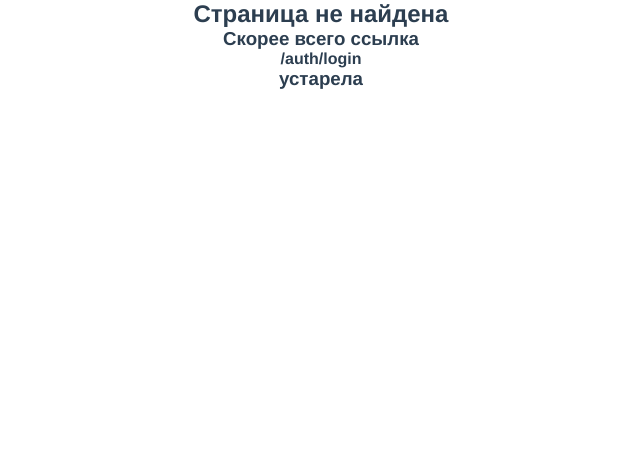
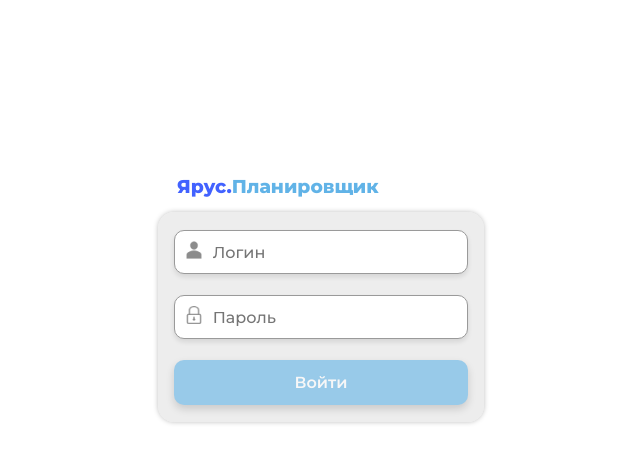
Before and after one commit to evgenyShinkarev2000/yarus-tasks-manager, a Vue app: page /auth/login in a window 1280 px wide. Before the commit this address led to /errors/404. Shown: the top 462 px of the page, without its empty margins (319-959 px from the left). Built offline with nearby package versions, Linux system fonts and the light colour scheme.

Commit message:
Сделал форму входа

```diff
--- a/src/App.vue
+++ b/src/App.vue
@@ -3,6 +3,27 @@
 </template>
 
 <script lang="ts">
+import { defineComponent } from 'vue';
+import { RouterView } from 'vue-router';
+
+function UnlockScaling(): void{
+  const appElement = document.querySelector("#app");
+      if (!appElement){
+        return;
+      }
+      const htmlAppElement = appElement as HTMLElement;
+      const solvedWidth = getComputedStyle(appElement).getPropertyValue("--swpx");
+      const solvedHeight = getComputedStyle(appElement).getPropertyValue("--shpx");
+      htmlAppElement.style.setProperty("--swpx", (window.innerWidth / 1920).toString() + "px");
+      htmlAppElement.style.setProperty("--shpx", (window.innerHeight / 1080).toString() + "px");
+}
+
+ export default defineComponent({
+    name: "App",
+    mounted(){
+      UnlockScaling();
+    }
+  })
 </script>
 
 <style lang="scss">
--- /dev/null
+++ b/src/components/AuthForm.vue
@@ -0,0 +1,76 @@
+<template>
+  <form @submit.prevent="">
+    <FormFiled :appearance="'login'" @input-valid-change="inputValidChange"></FormFiled>
+    <FormFiled :appearance="'password'" @input-valid-change="inputValidChange"></FormFiled>
+    <button class="h2-font" :class="isDisabled ? 'disabled' : 'enabled'" @click.prevent="submitButtonClick">Войти</button>
+  </form>
+</template>
+
+<script lang="ts">
+import { IFieldValidator } from '@/interfaces/IFiledValidator';
+import { IFormFieldValidState } from '@/interfaces/IFormFieldValidState';
+import { services } from '@/main';
+import { defineComponent } from 'vue';
+import FormFiled from './FormFiled.vue';
+
+export default defineComponent({
+  name: "AuthForm",
+  components: { FormFiled },
+  methods: {
+    inputValidChange(validState: IFormFieldValidState){
+      const index = this.fieldsValidState.findIndex((e: IFormFieldValidState) => e.id === validState.id)
+      if ( index < 0){
+        //@ts-ignore
+        this.fieldsValidState.push(validState);
+      }
+      else{
+        //@ts-ignore
+        this.fieldsValidState[index] = validState;
+      }
+
+      if( this.fieldsValidState.findIndex((e: IFormFieldValidState) => e.isValid === false) >= 0){
+        this.isDisabled = true;
+      }
+      else{
+        this.isDisabled = false;
+      }
+
+    },
+    submitButtonClick(){
+      if (this.isDisabled){
+        return;
+      }
+
+      services.permissionService.authenticate("123", "123");
+      this.$router.push({name: 'workPlace'});
+    }
+  },
+  data(){
+    return{
+      isDisabled: true,
+      fieldsValidState: []
+    }
+  }
+})
+</script>
+
+<style lang="scss" scoped>
+form{
+  height: 100%;
+  display: flex;
+  flex-direction: column;
+  justify-content: flex-start;
+  gap: calc(28 * var(--shpx));
+}
+button {
+  width: 100%;
+  height: calc(60 * var(--shpx));
+  background-color: $light-blue;
+  box-shadow: 0px 4px 8px rgba(0, 0, 0, 0.25);
+  border-radius: 10px;
+  color: $white !important;
+  &.disabled{
+    opacity: 0.6;
+  }
+}
+</style>
--- /dev/null
+++ b/src/components/FormFiled.vue
@@ -0,0 +1,146 @@
+<template>
+  <div class="field">
+    <div class="input">
+      <div class="img-container">
+        <img v-if:="appearanceSetting.leftIconName" :src="require(`@/assets/${appearanceSetting.leftIconName}`)">
+      </div>
+      <input :class="isDirty ? 'dirty input-2-font' : 'move-down input-secondary-2-font'"
+        :type="appearanceSetting.inputType" :placeholder="appearanceSetting.placeHolder" ref="input"
+        @input="inputChange">
+    </div>
+    <div class="errors">
+      <span class="error" v-for="error of validationErrors">{{ error }}</span>
+    </div>
+  </div>
+
+</template>
+
+<script lang="ts">import { defineComponent, PropType } from 'vue';
+import { FormFieldAppearance } from '@/types/FormFieldAppearance';
+import { IFieldValidator } from '@/interfaces/IFiledValidator';
+import { emptyStatement } from '@babel/types';
+import { Empty as Required } from '@/view-models/FieldValidators';
+import { IFormFieldValidState } from '@/interfaces/IFormFieldValidState';
+interface IAppearanceSettings {
+  inputType: string,
+  leftIconName?: string,
+  validators: IFieldValidator[],
+  placeHolder?: string,
+}
+const appearanceSettingSelector: { [key in FormFieldAppearance]: IAppearanceSettings } = {
+  text: {
+    inputType: "text",
+    validators: []
+  },
+  login: {
+    inputType: "text",
+    leftIconName: "person-secondary-icon.png",
+    validators: [new Required()],
+    placeHolder: "Логин"
+  },
+  password: {
+    inputType: "password",
+    leftIconName: "lock-secondary-icon.png",
+    validators: [new Required()],
+    placeHolder: "Пароль"
+  }
+}
+export default defineComponent({
+  name: "FormField",
+  props: {
+    appearance: {
+      type: String as PropType<FormFieldAppearance>,
+      default: "text"
+    }
+  },
+  computed: {
+    appearanceSetting(): IAppearanceSettings {
+      return appearanceSettingSelector[this.appearance];
+    }
+  },
+  data() {
+    return {
+      isDirty: false,
+      validationErrors: [],
+      id: Symbol()
+    }
+  },
+  mounted() {
+    this.$emit("input-valid-change", { id: this.id, isValid: false } as IFormFieldValidState);
+  },
+  methods: {
+    inputChange(e: Event): void {
+      const input = e.target as HTMLInputElement;
+      this.isDirty = input.value.length > 0;
+      this.appearanceSetting.validators.forEach((validator: IFieldValidator) => validator.validate(input.value));
+      //@ts-ignore
+      this.validationErrors = this.appearanceSetting.validators
+        .filter((validator: IFieldValidator) => validator.isError)
+        .map((validator: IFieldValidator) => validator.errorText);
+      const isValid = this.validationErrors.length === 0;
+      this.$emit("input-valid-change", { id: this.id, isValid: isValid } as IFormFieldValidState);
+    }
+  }
+})
+</script>
+
+<style lang="scss" scoped>
+.field {
+  min-height: calc(60 * var(--shpx));
+  display: flex;
+  flex-direction: column;
+  padding-inline: calc(16 * var(--swpx));
+  padding-top: calc(14 * var(--shpx));
+  padding-bottom: calc(4 * var(--shpx));
+
+  box-sizing: border-box;
+  border: 1px solid $grey-2;
+  box-shadow: 0px 3px 5px rgba(0, 0, 0, 0.1);
+  border-radius: 10px;
+  background-color: $white;
+
+  .input {
+    display: flex;
+    justify-content: flex-start;
+    align-items: flex-end;
+    height: min-content;
+    gap: calc(16 * var(--swpx));
+
+    .img-container {
+      width: calc(24 * var(--swpx));
+      height: calc(24 * var(--shpx));
+      display: flex;
+
+      img {
+        width: 100%;
+        height: 100%;
+        position: relative;
+      }
+    }
+
+    input {
+      border: none;
+      outline: none;
+      box-sizing: border-box;
+      border-bottom: 1px solid transparent;
+
+      &.dirty {
+        border-bottom-color: $grey-2;
+      }
+
+      &.move-down {
+        position: relative;
+        top: calc(4 * var(--shpx));
+      }
+    }
+  }
+
+  .errors {
+    margin-top: calc(4 * var(--shpx));
+    color: $red;
+    display: flex;
+    justify-content: flex-start;
+    flex-wrap: wrap;
+  }
+}
+</style>
--- /dev/null
+++ b/src/interfaces/IFiledValidator.ts
@@ -0,0 +1,6 @@
+export interface IFieldValidator{
+  isError: boolean,
+  errorText: string,
+  validate(s: string): void,
+  isActive: boolean
+}
--- /dev/null
+++ b/src/interfaces/IFormFieldValidState.ts
@@ -0,0 +1,4 @@
+export interface IFormFieldValidState{
+  id: Symbol,
+  isValid: boolean
+}
--- a/src/pages/AuthPage.vue
+++ b/src/pages/AuthPage.vue
@@ -1,6 +1,13 @@
 <template>
-    <button @click="services.permissionService.authenticate('123', '123')">войти</button>
-      <img src="@/assets/login.png">
+  <div class="page">
+    <div class="container">
+      <h1 class="h1-font"><span class="deep-blue">Ярус.</span><span class="light-blue">Планировщик</span></h1>
+      <div class="form">
+        <router-view />
+      </div>
+    </div>
+  </div>
+
 </template>
 
 <script lang="ts">
@@ -9,8 +16,8 @@
 
 export default defineComponent({
   name: 'AuthPage',
-      data(){
-        return{
+  data() {
+    return {
       services
     }
   }
@@ -19,8 +26,42 @@
 
     <!-- Add "scoped" attribute to limit CSS to this component only -->
 <style scoped lang="scss">
-      img{
+.page {
+  height: 100vh;
   width: 100%;
-          height: 100%;
+  display: grid;
+  grid-auto-rows: auto;
+  grid-auto-columns: auto;
+  justify-content: center;
+
+  .container {
+    margin-top: 22vh;
+    width: calc(488 * var(--swpx));
+
+
+    h1 {
+      text-align: left;
+      padding-left: calc(28 * var(--swpx));
+      margin-bottom: calc(18 * var(--shpx));
+      .deep-blue {
+        color: $deep-blue;
+      }
+
+      .light-blue {
+        color: $light-blue;
+      }
+    }
+
+    .form {
+      height: min-content;
+      background: rgba(225, 225, 225, 0.6);
+      box-shadow: 0px 0px 5px rgba(0, 0, 0, 0.25);
+      border-radius: calc(24 * var(--swpx));
+      padding-inline: calc(24 * var(--swpx));
+      padding-block: calc(24 * var(--shpx));
+      justify-content: center;
+      align-items: center;
+    }
+  }
 }
 </style>
--- a/src/pages/WorkPlacePage.vue
+++ b/src/pages/WorkPlacePage.vue
@@ -4,7 +4,7 @@
     <MainHeader></MainHeader>
   </div>
   <div class="content">
-    <RouterView></RouterView>
+    <router-view />
   </div>
   </div>
 </template>
--- a/src/router/index.ts
+++ b/src/router/index.ts
@@ -11,8 +11,19 @@ const routes: Array<RouteRecordRaw> = [
   },
   {
     path: '/auth',
-    name: 'login',
+    redirect(to) {
+      return {
+        name: "login"
+      }
+    },
     component: () => import('@/pages/AuthPage.vue'),
+    children: [
+      {
+      path: 'login',
+      name: 'login',
+      component: () => import('@/components/AuthForm.vue')
+      }
+    ]
   },
   {
     path: '/workPlace',
--- a/src/styles/fonts.scss
+++ b/src/styles/fonts.scss
@@ -51,6 +51,36 @@
   line-height: calc(24 * var(--swpx));
   color: $white;
 }
+.header-secondary-2-font{
+  font-family: 'Montserrat';
+  font-style: normal;
+  font-weight: 500;
+  font-size: calc(24 * var(--swpx));
+  line-height: calc(29 * var(--swpx));
+  color: $grey-2;
+}
+
+.input-secondary-2-font{
+  font-family: 'Montserrat';
+  font-style: normal;
+  font-weight: 500;
+  font-size: calc(24 * var(--swpx));
+  line-height: calc(24 * var(--swpx));
+  height: calc(22 * var(--swpx));
+  padding-bottom: calc(4 * var(--swpx));
+  color: $grey-2;
+}
+
+.input-2-font{
+  font-family: 'Montserrat';
+  font-style: normal;
+  font-weight: 500;
+  font-size: calc(24 * var(--swpx));
+  line-height: calc(24 * var(--swpx));
+  height: calc(22 * var(--swpx));
+  padding-bottom: calc(4 * var(--swpx));
+  color: $black;
+}
 
 .secondary1-font {
   font-family: 'Montserrat';
--- a/src/styles/remove-default.scss
+++ b/src/styles/remove-default.scss
@@ -7,7 +7,8 @@ h5,
 h6,
 span,
 a,
-nav
+nav,
+input
 {
     margin: 0;
     padding: 0;
--- /dev/null
+++ b/src/types/FormFieldAppearance.ts
@@ -0,0 +1 @@
+export type FormFieldAppearance = "text" | "password" | 'login';
--- /dev/null
+++ b/src/view-models/FieldValidators.ts
@@ -0,0 +1,27 @@
+import { IFieldValidator } from "@/interfaces/IFiledValidator";
+
+export class Custom implements IFieldValidator {
+  private readonly _validateFn: (s: string) => boolean;
+  private readonly _errorText: string;
+  private _isError: boolean = false;
+  public isActive: boolean = true;
+  constructor(validateFn: (s: string) => boolean, errorText: string) {
+    this._validateFn = validateFn;
+    this._errorText = errorText;
+  }
+  public validate(s: string): void {
+    this._isError = this._validateFn(s);
+  }
+  public get isError(): boolean {
+    return this.isActive && this._isError;
+  }
+  public get errorText(): string {
+    return this._errorText;
+  }
+}
+
+export class Empty extends Custom {
+  constructor() {
+    super((s: string) => !s || s.trim().length == 0, "Поле не должно быть пустым");
+  }
+}
```
Also changed, not shown: src/assets/lock-secondary-icon.png (added), src/assets/person-secondary-icon.png (added). Lines whose indentation alone changed are shown as unchanged.
